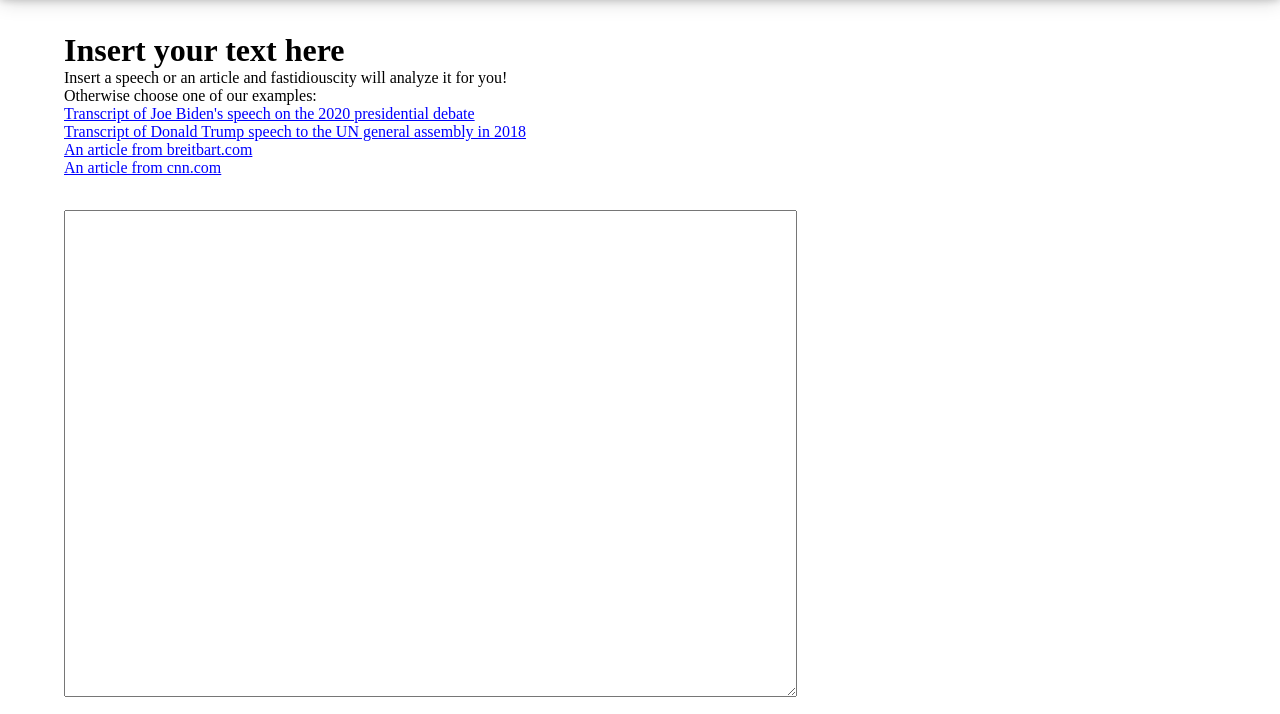
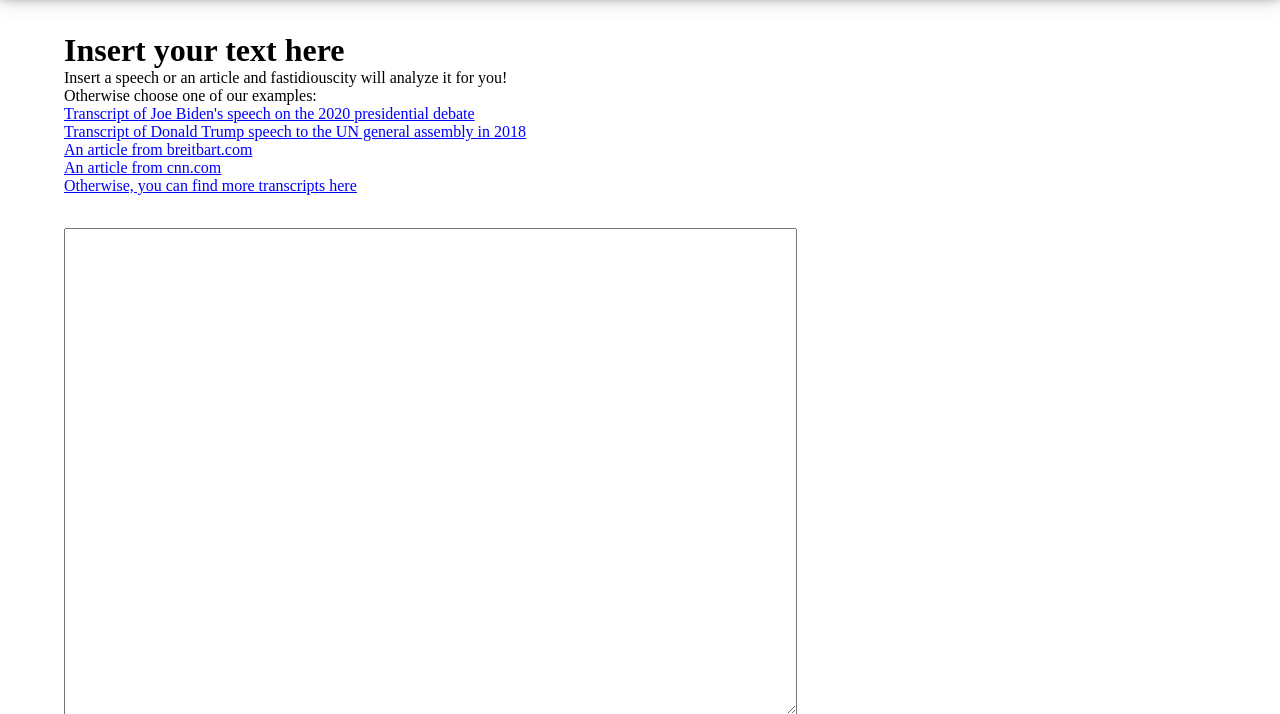
Before and after one commit to steflyx/fastidiouscity, a Flask app: page / in a window 1280 px wide. Shown: the part 70-784 px from the top of the page. Run offline with Flask 2, Linux system fonts and the light colour scheme; parts of the project's set-up code (start-up, migrations or seed data) failed here and were passed over.

Commit message:
Added more examples

```diff
--- a/static/js/input.js
+++ b/static/js/input.js
@@ -82,6 +82,9 @@
 $("#example-list li").click(function(){
 
 	var filename = $(this).attr('name');
+	if (filename == null){
+		return;
+	}
 
 	$.getJSON($SCRIPT_ROOT + '/get_example', {
 		example: filename
--- a/templates/input_form_container.html
+++ b/templates/input_form_container.html
@@ -7,6 +7,7 @@
 	    <li name="speech.txt">Transcript of Donald Trump speech to the UN general assembly in 2018</li>
 	    <li name="right_lean.txt">An article from breitbart.com</li>
 	    <li name="left_lean.txt">An article from cnn.com</li>
+	    <li style="text-decoration: none;">Otherwise, you can find more transcripts <a href="https://www.rev.com/blog/transcript-category/donald-trump-transcripts">here</a></li>
 	</ul>
 	<form id="form-text">
 		<textarea class='input-textarea' id="user-text-input" name='text'></textarea>
```
